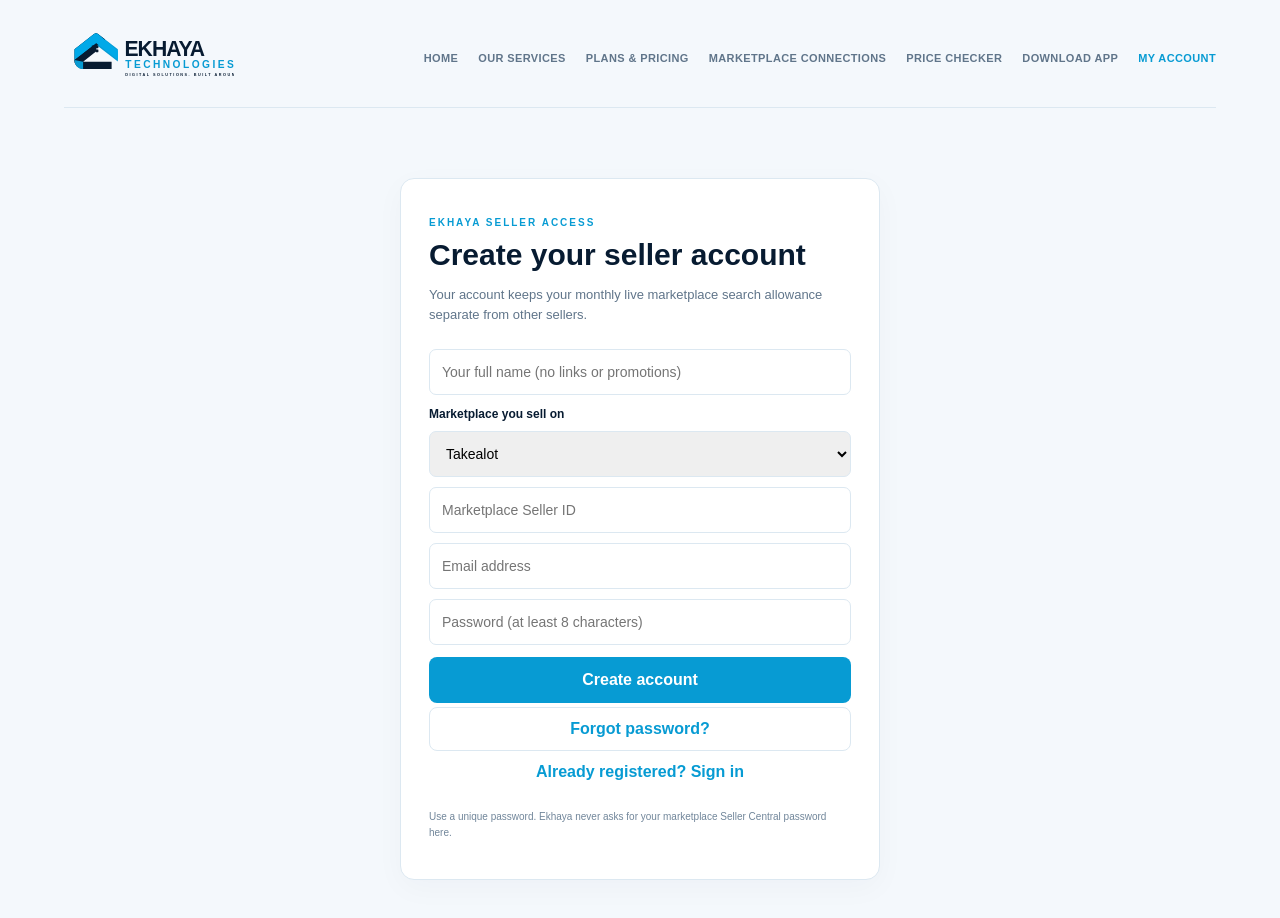
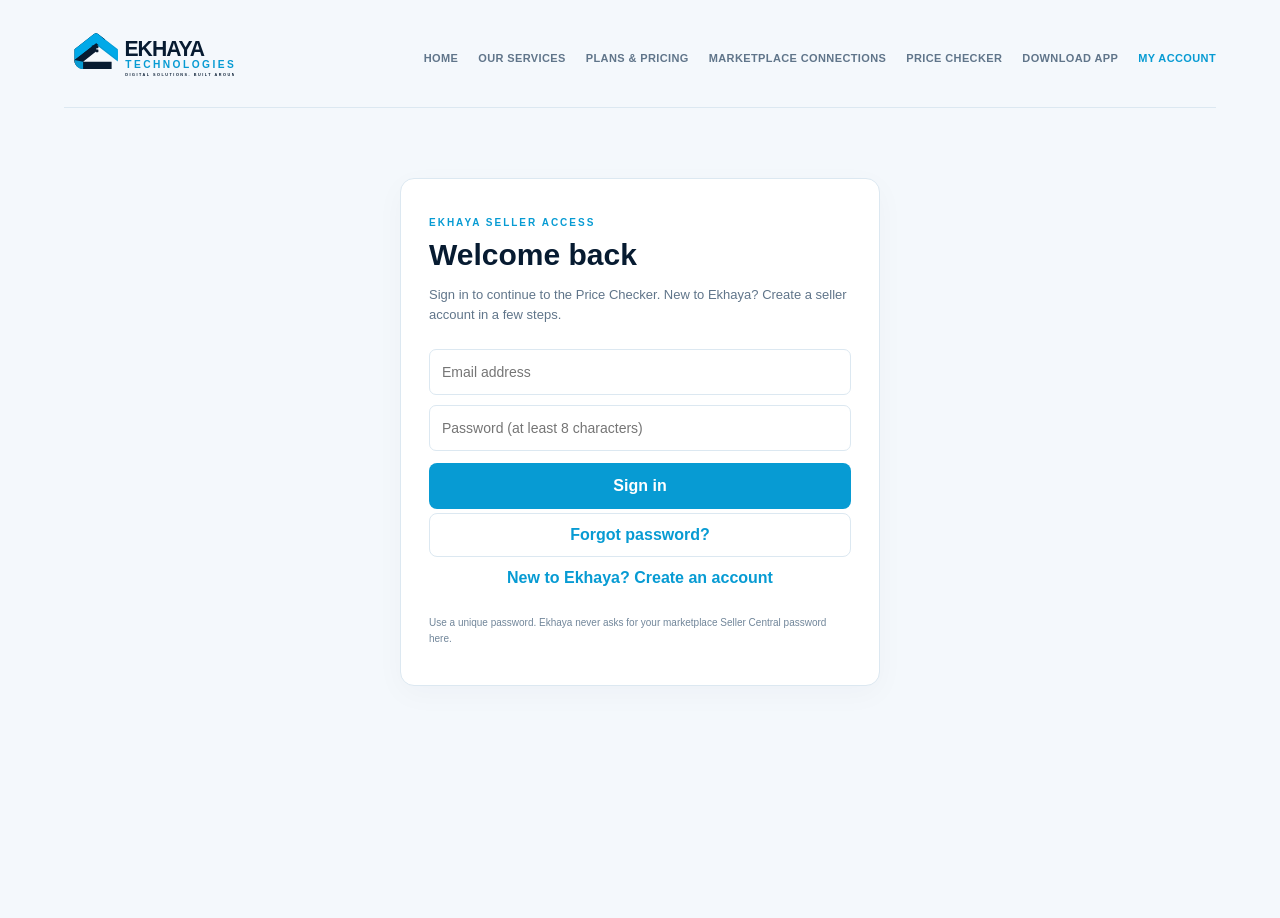
Before and after one commit to Luxolog/ekhaya-commerce-platform, a Next.js app: page /account in a window 1280 px wide. Shown: the top 918 px of the page. After the commit the page ends 800 px from the top, so only its background shows below. Built offline with nearby package versions, Linux system fonts and the light colour scheme.

Commit message:
Make sign-in the default and redirect to Price Checker

```diff
--- a/src/app/account/page.tsx
+++ b/src/app/account/page.tsx
@@ -9,7 +9,7 @@ const anonKey = "sb_publishable_FnosMonQeHC4jso8Jv5tcA_AU_59M7t";
 const passwordResetUrl = "https://ekhayatech.co.za/reset-password/";
 
 export default function AccountPage() {
-  const [mode,setMode] = useState<"signin"|"signup">("signup");
+  const [mode,setMode] = useState<"signin"|"signup">("signin");
   const [email,setEmail] = useState("");
   const [password,setPassword] = useState("");
   const [name,setName] = useState("");
@@ -30,7 +30,7 @@ export default function AccountPage() {
         const session={...data,expires_at:Date.now()+Number(data.expires_in??3600)*1000};
         localStorage.setItem("ekhaya_session",JSON.stringify(session));
         setSignedIn(true);
-        setMessage("You're signed in. You can now use marketplace searches.");
+        window.location.assign("/price-checker/");
       } else {
         setMessage("Account created. Your Seller ID has been submitted for verification. Confirm your email; Ekhaya must approve your account before searches are enabled.");
         setMode("signin");
@@ -77,14 +77,14 @@ export default function AccountPage() {
     <section style={{maxWidth:480,margin:"70px auto",background:"#fff",border:"1px solid #DCE8F1",borderRadius:14,padding:28,boxShadow:"0 8px 30px #071b3108"}}>
       <p style={{color:"#079BD3",fontSize:10,fontWeight:800,letterSpacing:2}}>EKHAYA SELLER ACCESS</p>
       <h1 style={{fontSize:30,fontWeight:700,margin:"8px 0 10px"}}>{mode==="signup"?"Create your seller account":"Welcome back"}</h1>
-      <p style={{color:"#60758A",fontSize:13,lineHeight:1.6}}>Your account keeps your monthly live marketplace search allowance separate from other sellers.</p>
+      <p style={{color:"#60758A",fontSize:13,lineHeight:1.6}}>Sign in to continue to the Price Checker. New to Ekhaya? Create a seller account in a few steps.</p>
       {mode==="signup"&&<input value={name} onChange={e=>setName(e.target.value)} placeholder="Your full name (no links or promotions)" style={field}/>}
       {mode==="signup"&&<><label style={{display:"block",fontSize:12,fontWeight:700,marginTop:12}}>Marketplace you sell on<select value={sellerMarketplace} onChange={e=>setSellerMarketplace(e.target.value)} style={{...field,display:"block"}}><option value="takealot">Takealot</option><option value="amazon">Amazon South Africa</option><option value="makro">Makro</option><option value="bobshop">Bob Shop</option><option value="leroy_merlin">Leroy Merlin</option></select></label><input value={sellerId} onChange={e=>setSellerId(e.target.value)} placeholder="Marketplace Seller ID" style={field}/></>}
       <input type="email" value={email} onChange={e=>setEmail(e.target.value)} placeholder="Email address" style={field}/>
       <input type="password" value={password} onChange={e=>setPassword(e.target.value)} placeholder="Password (at least 8 characters)" style={field}/>
       <button onClick={submit} disabled={busy||!email||password.length<8||(mode==="signup"&&(!name.trim()||!sellerId.trim()))} style={{width:"100%",padding:14,background:"#079BD3",border:0,borderRadius:8,color:"#fff",fontWeight:700,marginTop:12,cursor:"pointer"}}>{busy?"Please wait…":mode==="signup"?"Create account":"Sign in"}</button>
       <button type="button" onClick={sendResetEmail} disabled={busy} style={{display:"block",position:"relative",zIndex:2,width:"100%",minHeight:44,padding:12,marginTop:4,background:"#fff",border:"1px solid #DCE8F1",borderRadius:8,color:"#079BD3",fontWeight:700,cursor:busy?"wait":"pointer",touchAction:"manipulation"}}>{busy?"Please wait…":"Forgot password?"}</button>
-      <button onClick={()=>{setMode(mode==="signup"?"signin":"signup");setMessage("");}} style={{width:"100%",padding:12,background:"transparent",border:0,color:"#079BD3",fontWeight:700,cursor:"pointer"}}>{mode==="signup"?"Already registered? Sign in":"New to Ekhaya? Create an account"}</button>
+      <button onClick={()=>{setMode(mode==="signup"?"signin":"signup");setMessage("");}} style={{width:"100%",padding:12,background:"transparent",border:0,color:"#079BD3",fontWeight:700,cursor:"pointer"}}>{mode==="signup"?"Already have an account? Sign in":"New to Ekhaya? Create an account"}</button>
       {signedIn&&<section style={{marginTop:18,paddingTop:16,borderTop:"1px solid #DCE8F1"}}>
         <h2 style={{fontSize:16}}>Add another marketplace Seller ID</h2>
         <p style={{fontSize:12,color:"#60758A",lineHeight:1.5}}>Submit one Seller ID for every marketplace you operate on. Each identity is reviewed separately.</p>
```
